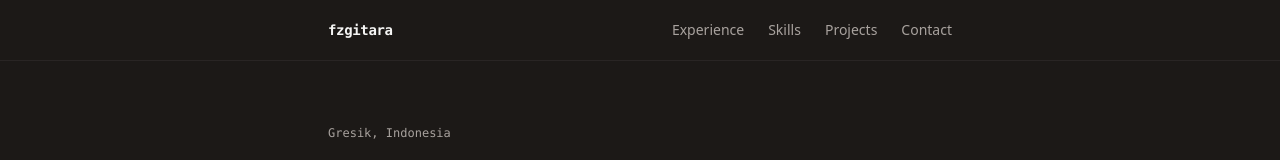
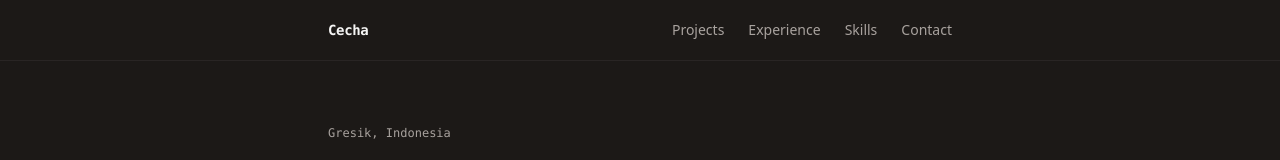
Before and after one commit to fzgitara/cecha, a React (Vite) app: page / in a window 1280 px wide. Shown: the top 160 px of the page. Built offline with nearby package versions, Linux system fonts and the light colour scheme.

Commit message:
refactor: reorder nav links and update brand name
- Prioritize Projects in navigation menu
- Replace personal handle with author name

```diff
--- a/src/App.jsx
+++ b/src/App.jsx
@@ -8,12 +8,12 @@ import {
 } from "./content.js";
 
 function Nav() {
-  const links = ["Experience", "Skills", "Projects", "Contact"];
+  const links = ["Projects", "Experience", "Skills", "Contact"];
   return (
     <header className="border-b border-line">
       <div className="mx-auto flex max-w-2xl items-center justify-between px-6 py-5">
         <a href="#top" className="font-mono text-sm font-semibold tracking-tight">
-          fzgitara
+          Cecha
         </a>
         <nav className="hidden gap-6 text-sm text-soft sm:flex">
           {links.map((l) => (
```
